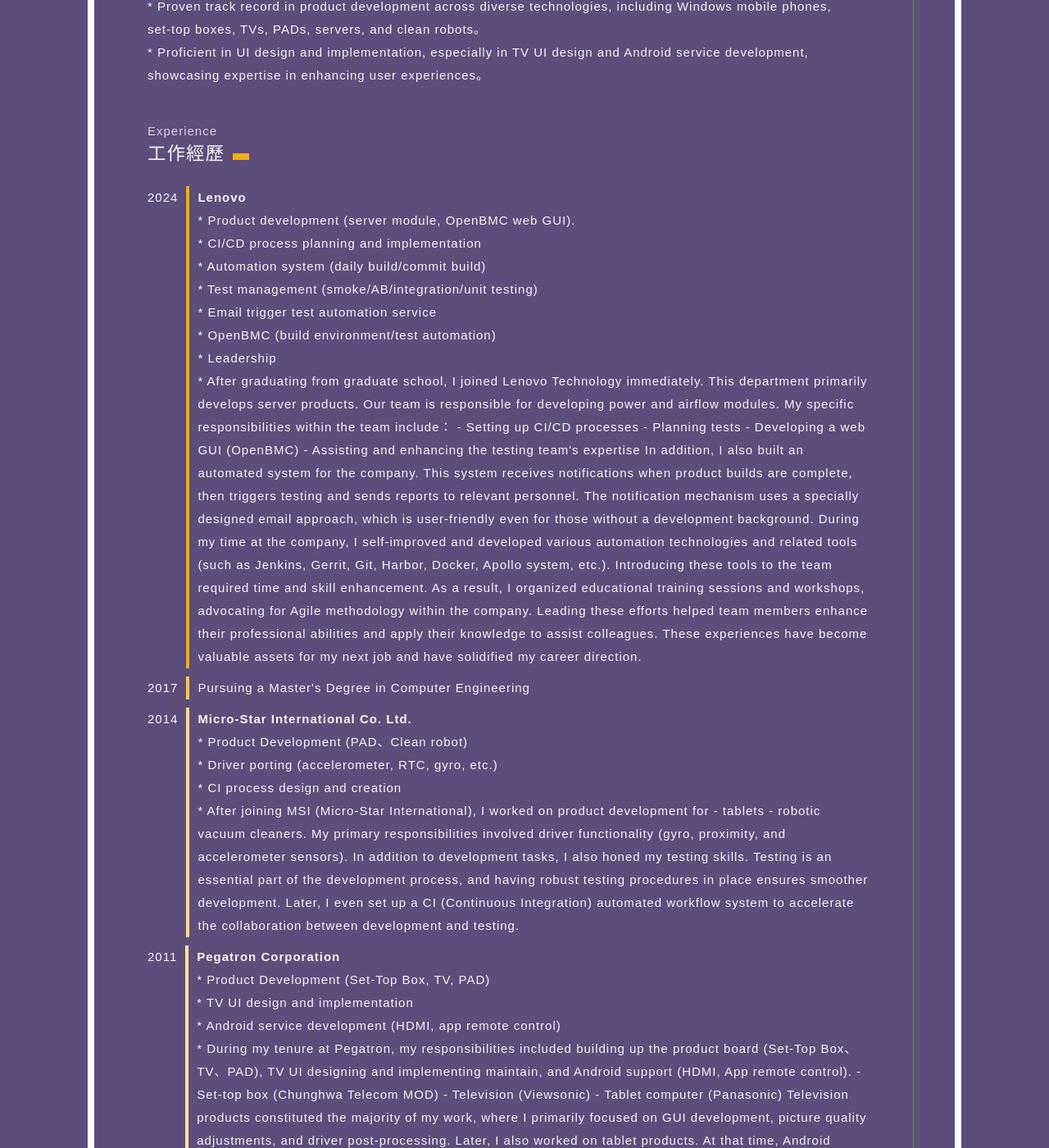
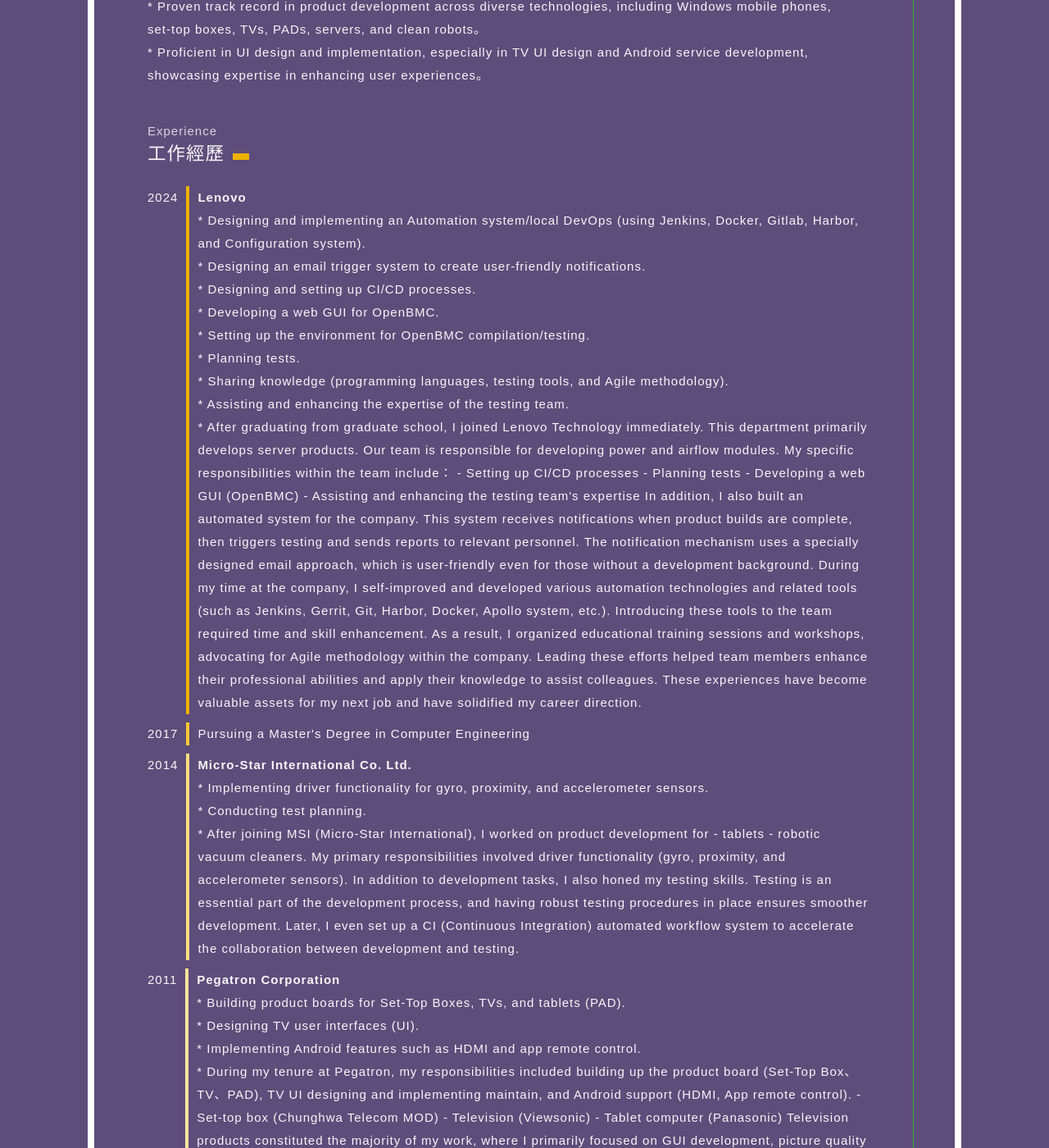
Before and after one commit to gitmaruneko/gitmaruneko.github.io, a Jekyll site: the page personal_detail.html, which Jekyll copies as it is, in a window 1280 px wide and 1400 px high, scrolled down 588 px. Shown: the whole window at 82% size. Built offline with Jekyll 4.4.1, drawn with Linux system fonts in a browser that asks for light colours.

Commit message:
Update resume

```diff
--- a/personal_detail.html
+++ b/personal_detail.html
@@ -43,13 +43,14 @@
           <li class="year">2024
             <ul>
               <li><b>Lenovo</b></li>
-              <li>* Product development (server module, OpenBMC web GUI).</li>
-              <li>* CI/CD process planning and implementation</li>
-              <li>* Automation system (daily build/commit build)</li>
-              <li>* Test management (smoke/AB/integration/unit testing)</li>
-              <li>* Email trigger test automation service</li>
-              <li>* OpenBMC (build environment/test automation)</li>
-              <li>* Leadership</li>
+              <li>* Designing and implementing an Automation system/local DevOps (using Jenkins, Docker, Gitlab, Harbor, and Configuration system).</li>
+              <li>* Designing an email trigger system to create user-friendly notifications.</li>
+              <li>* Designing and setting up CI/CD processes.</li>
+              <li>* Developing a web GUI for OpenBMC.</li>
+              <li>* Setting up the environment for OpenBMC compilation/testing.</li>
+              <li>* Planning tests.</li>
+              <li>* Sharing knowledge (programming languages, testing tools, and Agile methodology).</li>
+              <li>* Assisting and enhancing the expertise of the testing team.</li>
               <li>* After graduating from graduate school, I joined Lenovo Technology immediately.
                 This department primarily develops server products.
                 Our team is responsible for developing power and airflow modules.
@@ -82,9 +83,8 @@
           <li class="year">2014
             <ul>
                 <li><b>Micro-Star International Co. Ltd.</b></li>
-                <li>* Product Development (PAD、Clean robot)</li>
-                <li>* Driver porting (accelerometer, RTC, gyro, etc.)</li>
-                <li>* CI process design and creation</li>
+                <li>* Implementing driver functionality for gyro, proximity, and accelerometer sensors.</li>
+                <li>* Conducting test planning.</li>
                 <li>* After joining MSI (Micro-Star International), I worked on product development for
                       - tablets
                       - robotic vacuum cleaners.
@@ -100,9 +100,9 @@
           <li class="year">2011
             <ul>
               <li><b>Pegatron Corporation</b></li>
-              <li> * Product Development (Set-Top Box, TV, PAD)</li>
-              <li> * TV UI design and implementation</li>
-              <li> * Android service development (HDMI, app remote control)</li>
+              <li>* Building product boards for Set-Top Boxes, TVs, and tablets (PAD).</li>
+              <li>* Designing TV user interfaces (UI).</li>
+              <li>* Implementing Android features such as HDMI and app remote control.</li>
               <li>* During my tenure at Pegatron, my responsibilities included building up the product board
                     (Set-Top Box、TV、PAD),
                     TV UI designing and implementing maintain, and Android support (HDMI, App remote control).
```
Also changed, not shown: personal.html (+30 -27 lines).
